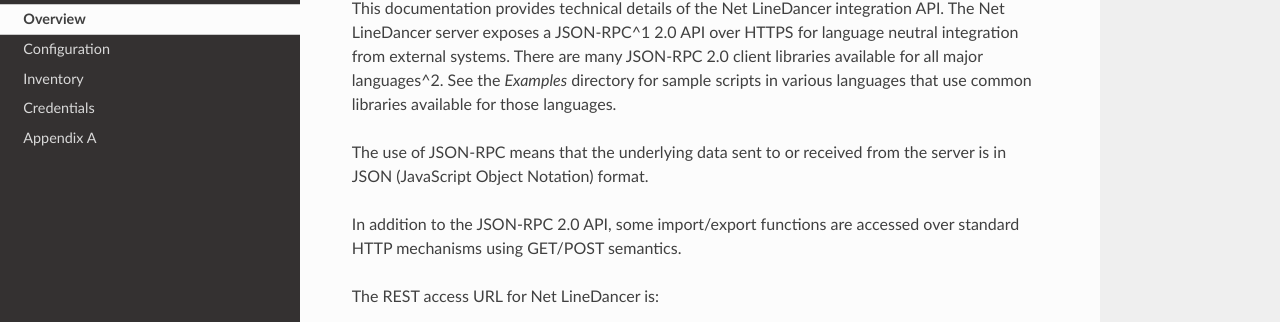
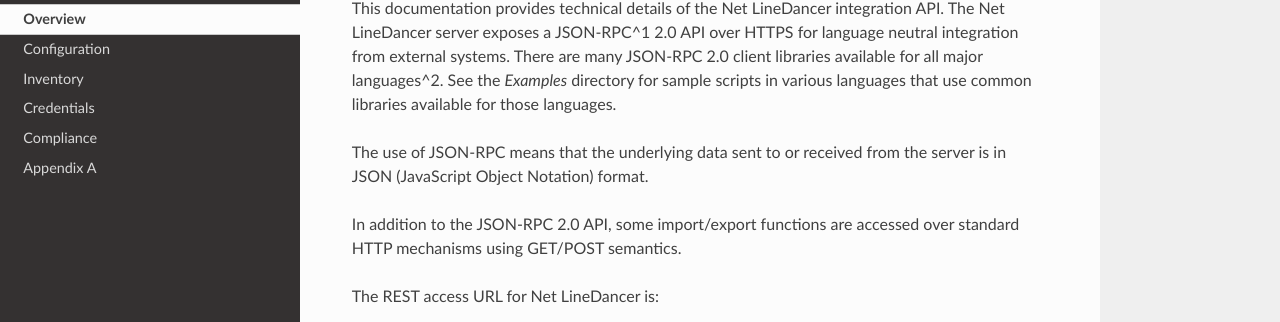
Before and after one commit to logicvein/NetLD-SDK, an MkDocs documentation site: the page built from docs/index.md, in a window 1280 px wide. Shown: the part 102-424 px from the top of the page. Built offline with MkDocs 1.6.1, drawn with Linux system fonts in a browser that asks for light colours; nearby versions of some CDN libraries; old or Windows-style settings are respelled for this version of MkDocs.

Commit message:
add compliance page to documentation index

```diff
--- a/mkdocs.yml
+++ b/mkdocs.yml
@@ -4,5 +4,6 @@
 - Configuration: en_US/Configuration.markdown
 - Inventory: en_US/Inventory.markdown
 - Credentials: en_US/Credentials.markdown
+- Compliance: en_US/Compliance.markdown
 - Appendix A: en_US/Appendix_A.markdown
 theme: readthedocs
```
